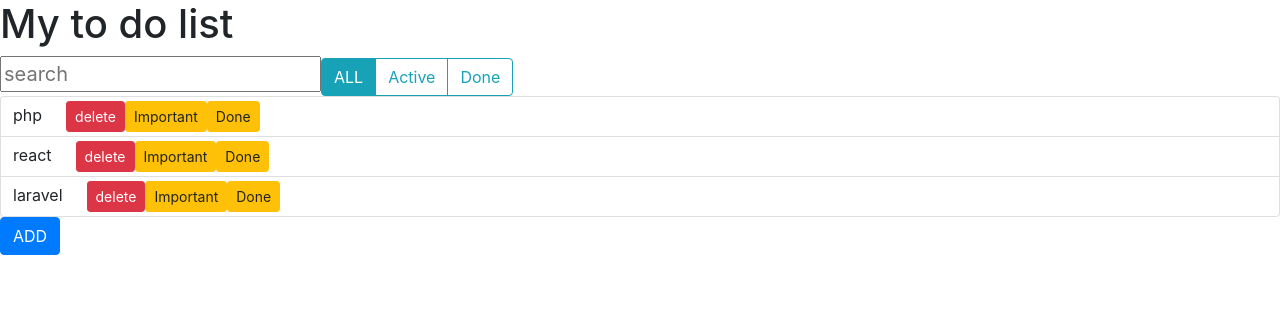
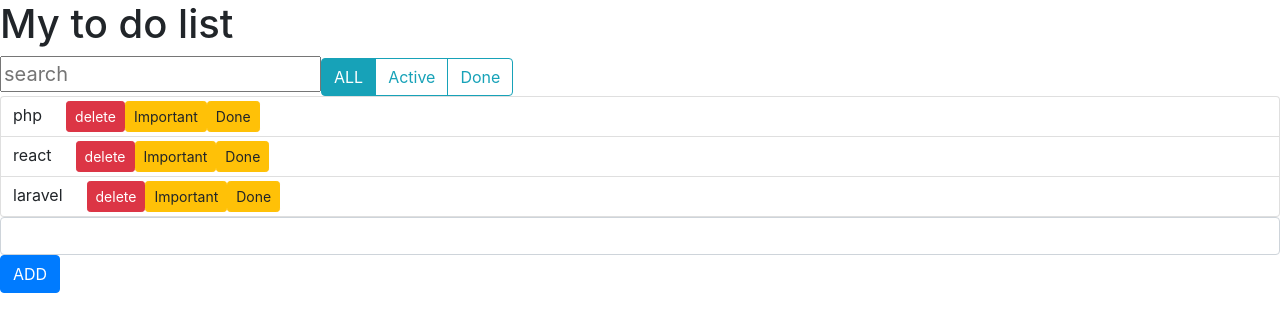
Before and after one commit to arborin/feedback_react_app, a React (Create React App) app: page / in a window 1280 px wide. Shown: the top 332 px of the page. Built offline with nearby package versions, Linux system fonts and the light colour scheme.

Commit message:
[ADD] input for add data

```diff
--- a/src/App.js
+++ b/src/App.js
@@ -38,6 +38,7 @@ class App extends React.Component {
 
   addItem = (text) => {
     // generate id,
+    console.log("GET TEXT: ", text)
     const newItem = this.createTodoItem(text)
     this.setState(
       { todoData: [...this.state.todoData, newItem] }
--- a/src/components/item-add-form/item-add-form.jsx
+++ b/src/components/item-add-form/item-add-form.jsx
@@ -3,15 +3,33 @@ import "./item-add-form.css"
 
 export default class ItemAddForm extends Component {
 
+    state = {
+        label: ''
+    }
+
+    onLabelChange = (e) => {
+        console.log(e.target.value)
+        this.setState({ label: e.target.value })
+    }
+
+    onSubmit = (e) => {
+        e.preventDefault();
+        this.props.addItem(this.state.label)
+        this.setState({ label: '' })
+    }
+
+    render() {
 
 
-    render() {
-        const { addItem } = this.props
-
         return (
-            <div className='item-add-form'>
-                <button onClick={() => addItem("NEW ITEM")} className='btn btn-primary'>ADD</button>
-            </div>
+            <form onSubmit={this.onSubmit}>
+                <div className='item-add-form'>
+                    <input type='text' className='form-control'
+                        value={this.state.label}
+                        onChange={this.onLabelChange} />
+                    <button onClick={this.onSubmit} className='btn btn-primary'>ADD</button>
+                </div>
+            </form>
         )
     }
 }
```
